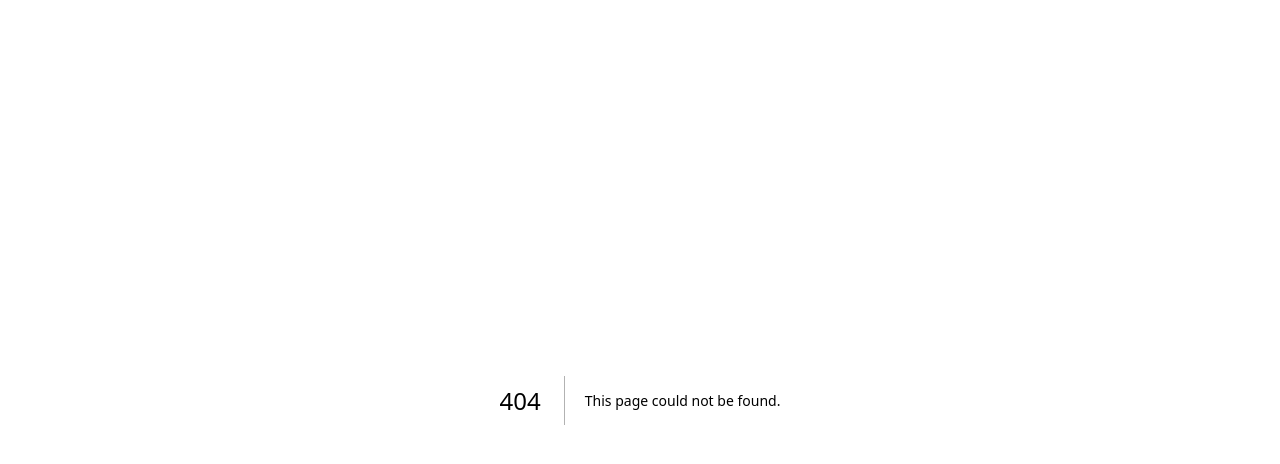
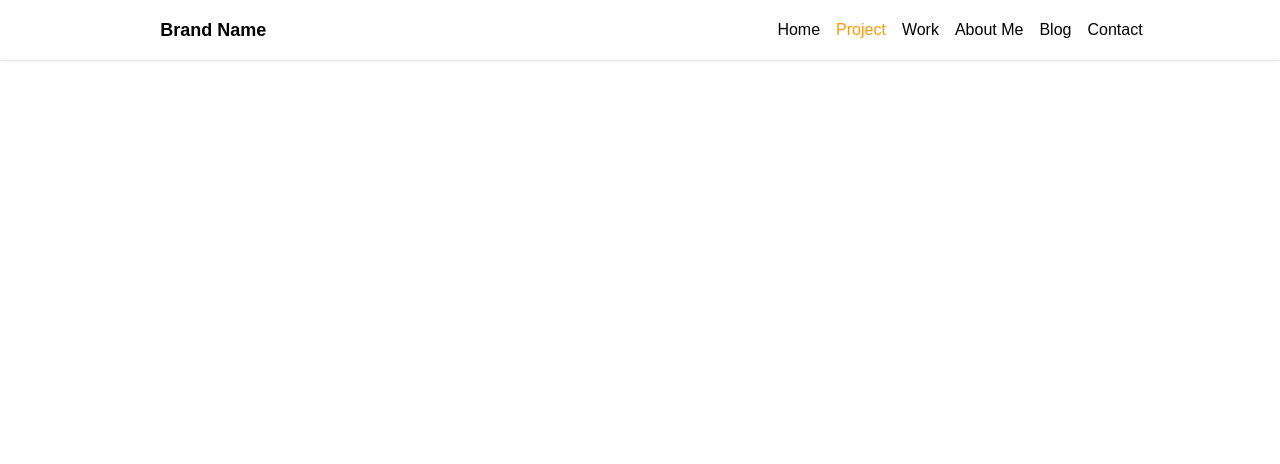
Before and after one commit to bouychandara/Photographer-Website, a Next.js app: page /project in a window 1280 px wide. Before the commit this address had no page. Shown: the top 464 px of the page. Built offline with nearby package versions, Linux system fonts and the light colour scheme.

Commit message:
create home

```diff
--- /dev/null
+++ b/src/app/about/page.js
@@ -0,0 +1,6 @@
+export default function About()
+{
+    return(
+        <></>
+    );
+}
--- /dev/null
+++ b/src/app/blog/page.js
@@ -0,0 +1,6 @@
+export default function Blog()
+{
+    return(
+        <></>
+    );
+}
--- /dev/null
+++ b/src/app/components/navbar.js
@@ -0,0 +1,45 @@
+'use client'
+import Link from "next/link";
+import { usePathname } from 'next/navigation'
+
+export default function navbar()
+{
+    let pathname = usePathname();
+    pathname = pathname.replace(/^\//, '');
+
+    function handleActiveLink()
+    {
+        pathname = window.location.pathname;
+        pathname = pathname.replace(/^\//, '');
+    }
+
+    return(
+        <nav className="flex items-center justify-between w-full h-[60px] shadow">
+            <div className="flex justify-center w-1/3">
+                <strong className="text-lg">Brand Name</strong>
+            </div>
+            <div className="flex items-center justify-center w-2/4">
+                <ul className="flex gap-x-4 text-lg">
+                    <li>
+                        <Link href="/" className={ pathname === '' ? 'active' : '' } onClick={handleActiveLink}>Home</Link>
+                    </li>
+                    <li>
+                        <Link href="/project" className={ pathname === 'project' ? 'active' : '' } onClick={handleActiveLink}>Project</Link>
+                    </li>
+                    <li>
+                        <Link href="/work" className={ pathname === 'work' ? 'active' : '' } onClick={handleActiveLink}>Work</Link>
+                    </li>
+                    <li>
+                        <Link href="/about" className={ pathname === 'about' ? 'active' : '' } onClick={handleActiveLink}>About Me</Link>
+                    </li>
+                    <li>
+                        <Link href="/blog" className={ pathname === 'blog' ? 'active' : '' } onClick={handleActiveLink}>Blog</Link>
+                    </li>
+                    <li>
+                        <Link href="/contact" className={ pathname === 'contact' ? 'active' : '' } onClick={handleActiveLink}>Contact</Link>
+                    </li>
+                </ul>
+            </div>
+        </nav>
+    );
+}
--- /dev/null
+++ b/src/app/contact/page.js
@@ -0,0 +1,6 @@
+export default function Contact()
+{
+    return(
+        <></>
+    );
+}
--- a/src/app/globals.css
+++ b/src/app/globals.css
@@ -2,13 +2,13 @@
 @tailwind components;
 @tailwind utilities;
 
-:root {
+:root{
   --foreground-rgb: 0, 0, 0;
   --background-start-rgb: 214, 219, 220;
   --background-end-rgb: 255, 255, 255;
 }
 
-@media (prefers-color-scheme: dark) {
+@media(prefers-color-scheme: dark){
   :root {
     --foreground-rgb: 255, 255, 255;
     --background-start-rgb: 0, 0, 0;
@@ -16,18 +16,31 @@
   }
 }
 
-body {
-  color: rgb(var(--foreground-rgb));
-  background: linear-gradient(
-      to bottom,
-      transparent,
-      rgb(var(--background-end-rgb))
-    )
-    rgb(var(--background-start-rgb));
+*,
+html{
+  padding: 0;
+  margin: 0;
+  box-sizing: border-box;
+  font-family: 'Poppins', sans-serif;
+  font-size: 16px;
+  line-height: 1.5;
+  overflow: hidden;
 }
 
-@layer utilities {
-  .text-balance {
+body{
+  padding: 0;
+  margin: 0;
+  box-sizing: border-box;
+  width: 100vw;
+  height: 100vh;
+}
+
+.active{
+  color: #FF9900;
+}
+
+@layer utilities{
+  .text-balance{
     text-wrap: balance;
   }
 }
--- a/src/app/layout.js
+++ b/src/app/layout.js
@@ -1,17 +1,22 @@
 import { Inter } from "next/font/google";
+import Navbar from "./components/navbar";
 import "./globals.css";
 
 const inter = Inter({ subsets: ["latin"] });
 
 export const metadata = {
-  title: "Create Next App",
-  description: "Generated by create next app",
+  title: "Photographer Website",
+  description: "Professional photographer",
 };
 
-export default function RootLayout({ children }) {
-  return (
+export default function RootLayout({ children })
+{
+  return(
     <html lang="en">
-      <body className={inter.className}>{children}</body>
+      <body className={inter.className}>
+        <Navbar></Navbar>
+        {children}
+      </body>
     </html>
   );
 }
--- a/src/app/page.js
+++ b/src/app/page.js
@@ -1,112 +1,16 @@
-import Image from "next/image";
+import Link from "next/link";
 
-export default function Home() {
-  return (
-    <main className="flex min-h-screen flex-col items-center justify-between p-24">
-      <div className="z-10 max-w-5xl w-full items-center justify-between font-mono text-sm lg:flex">
-        <p className="fixed left-0 top-0 flex w-full justify-center border-b border-gray-300 bg-gradient-to-b from-zinc-200 pb-6 pt-8 backdrop-blur-2xl dark:border-neutral-800 dark:bg-zinc-800/30 dark:from-inherit lg:static lg:w-auto  lg:rounded-xl lg:border lg:bg-gray-200 lg:p-4 lg:dark:bg-zinc-800/30">
-          Get started by editing&nbsp;
-          <code className="font-mono font-bold">src/app/page.js</code>
-        </p>
-        <div className="fixed bottom-0 left-0 flex h-48 w-full items-end justify-center bg-gradient-to-t from-white via-white dark:from-black dark:via-black lg:static lg:h-auto lg:w-auto lg:bg-none">
-          <a
-            className="pointer-events-none flex place-items-center gap-2 p-8 lg:pointer-events-auto lg:p-0"
-            href="https://vercel.com?utm_source=create-next-app&utm_medium=appdir-template&utm_campaign=create-next-app"
-            target="_blank"
-            rel="noopener noreferrer"
-          >
-            By{" "}
-            <Image
-              src="/vercel.svg"
-              alt="Vercel Logo"
-              className="dark:invert"
-              width={100}
-              height={24}
-              priority
-            />
-          </a>
+export default function Home()
+{
+  return(
+    <main className="w-full p-3">
+      <div className="w-full flex justify-evenly">
+        <div className="flex flex-col gap-y-3 w-4/12">
+          <strong className="w-[147px]">Hello! I'm Nelson, a photographer</strong>
+          <p>A photographer is a person who captures and creates images using a camera. Photography is both a science and an art, requiring technical skill and artistic vision. Photographers use their knowledge of light, composition, and perspective to create images that convey emotions, tell stories, or simply capture moments in time.</p>
+          <Link href="/about" className="active">More About Me</Link>
         </div>
-      </div>
-
-      <div className="relative flex place-items-center before:absolute before:h-[300px] before:w-full sm:before:w-[480px] before:-translate-x-1/2 before:rounded-full before:bg-gradient-radial before:from-white before:to-transparent before:blur-2xl before:content-[''] after:absolute after:-z-20 after:h-[180px] after:w-full sm:after:w-[240px] after:translate-x-1/3 after:bg-gradient-conic after:from-sky-200 after:via-blue-200 after:blur-2xl after:content-[''] before:dark:bg-gradient-to-br before:dark:from-transparent before:dark:to-blue-700 before:dark:opacity-10 after:dark:from-sky-900 after:dark:via-[#0141ff] after:dark:opacity-40 before:lg:h-[360px] z-[-1]">
-        <Image
-          className="relative dark:drop-shadow-[0_0_0.3rem_#ffffff70] dark:invert"
-          src="/next.svg"
-          alt="Next.js Logo"
-          width={180}
-          height={37}
-          priority
-        />
-      </div>
-
-      <div className="mb-32 grid text-center lg:max-w-5xl lg:w-full lg:mb-0 lg:grid-cols-4 lg:text-left">
-        <a
-          href="https://nextjs.org/docs?utm_source=create-next-app&utm_medium=appdir-template&utm_campaign=create-next-app"
-          className="group rounded-lg border border-transparent px-5 py-4 transition-colors hover:border-gray-300 hover:bg-gray-100 hover:dark:border-neutral-700 hover:dark:bg-neutral-800/30"
-          target="_blank"
-          rel="noopener noreferrer"
-        >
-          <h2 className={`mb-3 text-2xl font-semibold`}>
-            Docs{" "}
-            <span className="inline-block transition-transform group-hover:translate-x-1 motion-reduce:transform-none">
-              -&gt;
-            </span>
-          </h2>
-          <p className={`m-0 max-w-[30ch] text-sm opacity-50`}>
-            Find in-depth information about Next.js features and API.
-          </p>
-        </a>
-
-        <a
-          href="https://nextjs.org/learn?utm_source=create-next-app&utm_medium=appdir-template-tw&utm_campaign=create-next-app"
-          className="group rounded-lg border border-transparent px-5 py-4 transition-colors hover:border-gray-300 hover:bg-gray-100 hover:dark:border-neutral-700 hover:dark:bg-neutral-800 hover:dark:bg-opacity-30"
-          target="_blank"
-          rel="noopener noreferrer"
-        >
-          <h2 className={`mb-3 text-2xl font-semibold`}>
-            Learn{" "}
-            <span className="inline-block transition-transform group-hover:translate-x-1 motion-reduce:transform-none">
-              -&gt;
-            </span>
-          </h2>
-          <p className={`m-0 max-w-[30ch] text-sm opacity-50`}>
-            Learn about Next.js in an interactive course with&nbsp;quizzes!
-          </p>
-        </a>
-
-        <a
-          href="https://vercel.com/templates?framework=next.js&utm_source=create-next-app&utm_medium=appdir-template&utm_campaign=create-next-app"
-          className="group rounded-lg border border-transparent px-5 py-4 transition-colors hover:border-gray-300 hover:bg-gray-100 hover:dark:border-neutral-700 hover:dark:bg-neutral-800/30"
-          target="_blank"
-          rel="noopener noreferrer"
-        >
-          <h2 className={`mb-3 text-2xl font-semibold`}>
-            Templates{" "}
-            <span className="inline-block transition-transform group-hover:translate-x-1 motion-reduce:transform-none">
-              -&gt;
-            </span>
-          </h2>
-          <p className={`m-0 max-w-[30ch] text-sm opacity-50`}>
-            Explore starter templates for Next.js.
-          </p>
-        </a>
-
-        <a
-          href="https://vercel.com/new?utm_source=create-next-app&utm_medium=appdir-template&utm_campaign=create-next-app"
-          className="group rounded-lg border border-transparent px-5 py-4 transition-colors hover:border-gray-300 hover:bg-gray-100 hover:dark:border-neutral-700 hover:dark:bg-neutral-800/30"
-          target="_blank"
-          rel="noopener noreferrer"
-        >
-          <h2 className={`mb-3 text-2xl font-semibold`}>
-            Deploy{" "}
-            <span className="inline-block transition-transform group-hover:translate-x-1 motion-reduce:transform-none">
-              -&gt;
-            </span>
-          </h2>
-          <p className={`m-0 max-w-[30ch] text-sm opacity-50 text-balance`}>
-            Instantly deploy your Next.js site to a shareable URL with Vercel.
-          </p>
-        </a>
+        <div></div>
       </div>
     </main>
   );
--- /dev/null
+++ b/src/app/project/page.js
@@ -0,0 +1,6 @@
+export default function Project()
+{
+    return(
+        <></>
+    );
+}
--- /dev/null
+++ b/src/app/work/page.js
@@ -0,0 +1,6 @@
+export default function Work()
+{
+    return(
+        <></>
+    );
+}
```
